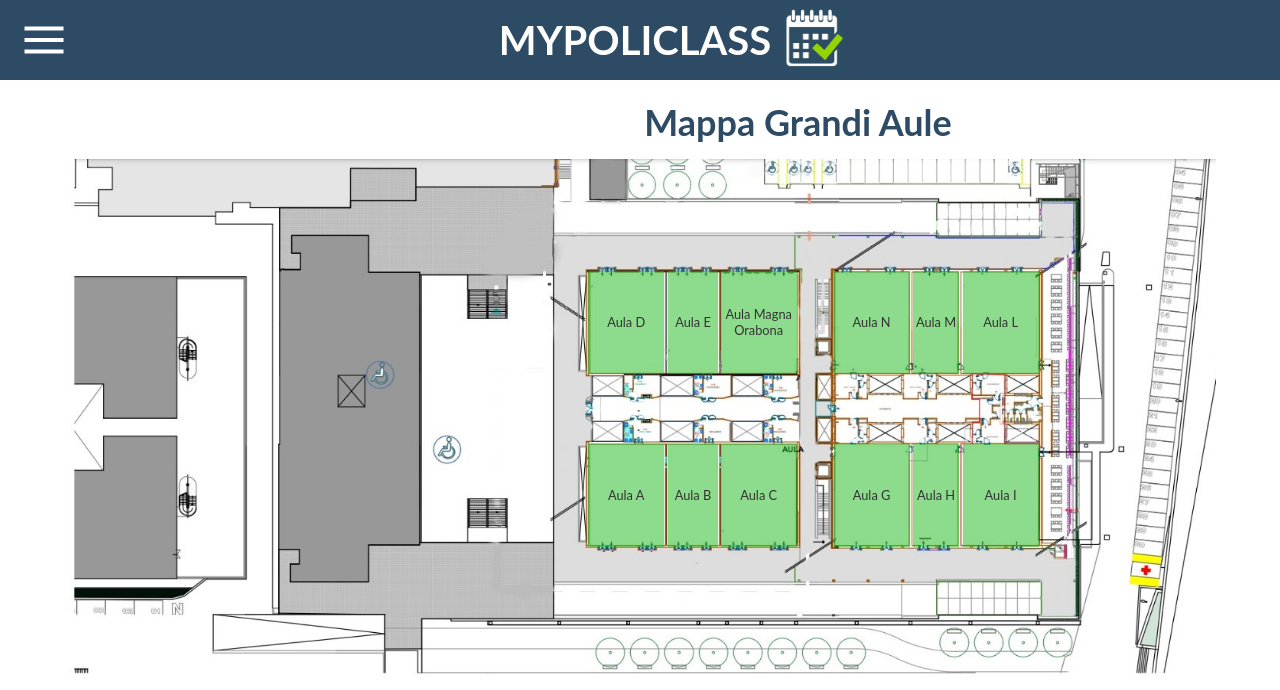
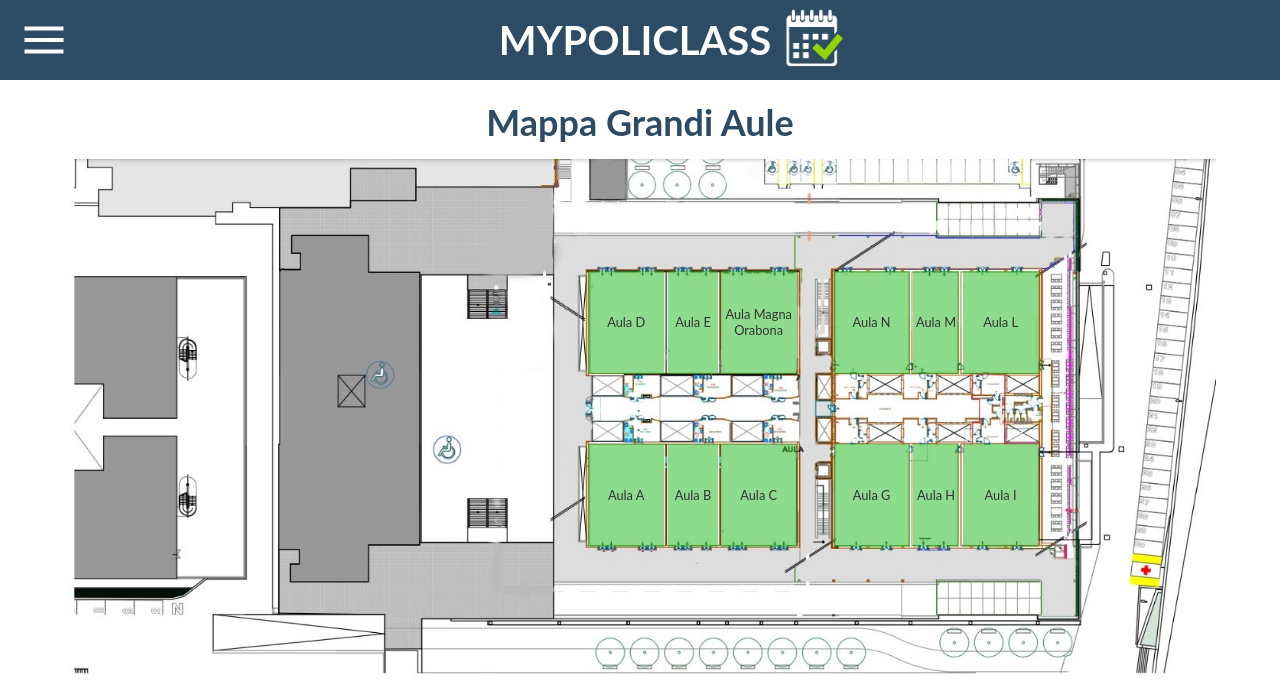
Before and after one commit to Gamble1310/MyPoliClass, a PHP site: page /Map in a window 1280 px wide. Shown: the top 690 px of the page. Run offline with PHP 8.4, Linux system fonts and the light colour scheme; the visitor is signed in with stand-in values (Sample User, id 1).

Commit message:
Piccolo fix grafico alla mappa

```diff
--- a/Map/styleMap.css
+++ b/Map/styleMap.css
@@ -10,6 +10,8 @@
     color: #2d4b65;
     font-size: 36px;
     font-weight: bold;
+    margin: auto;
+    margin-bottom: 15px;
 }
 
 
```
